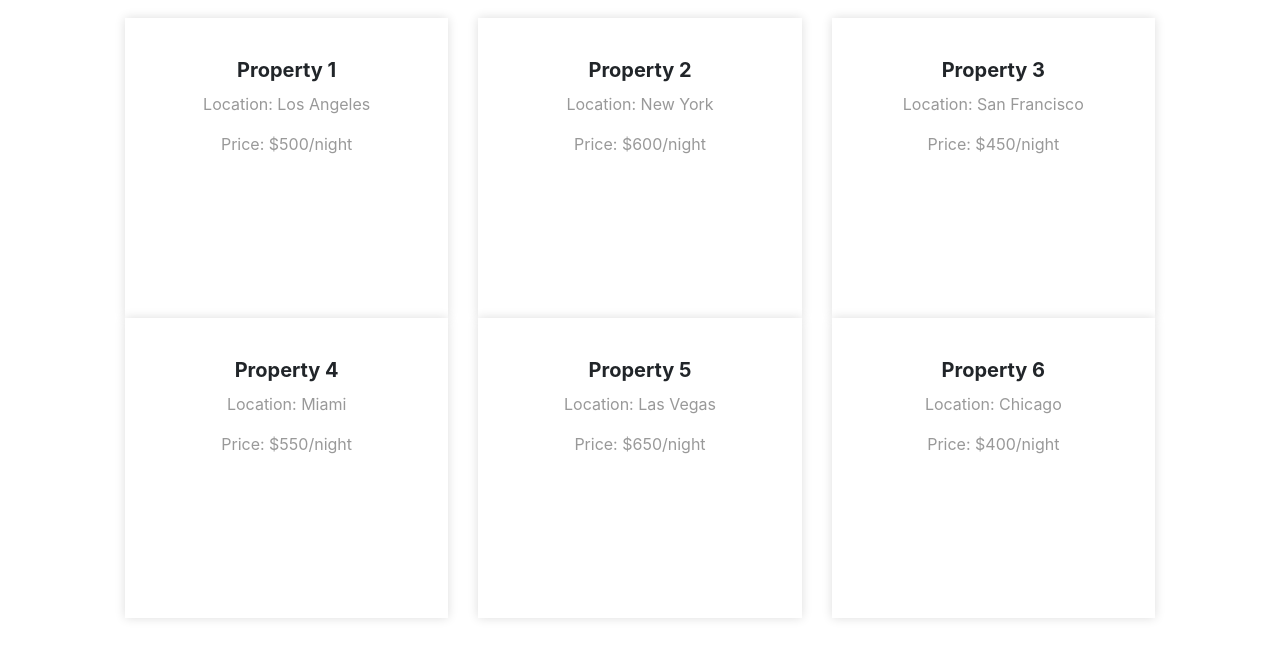
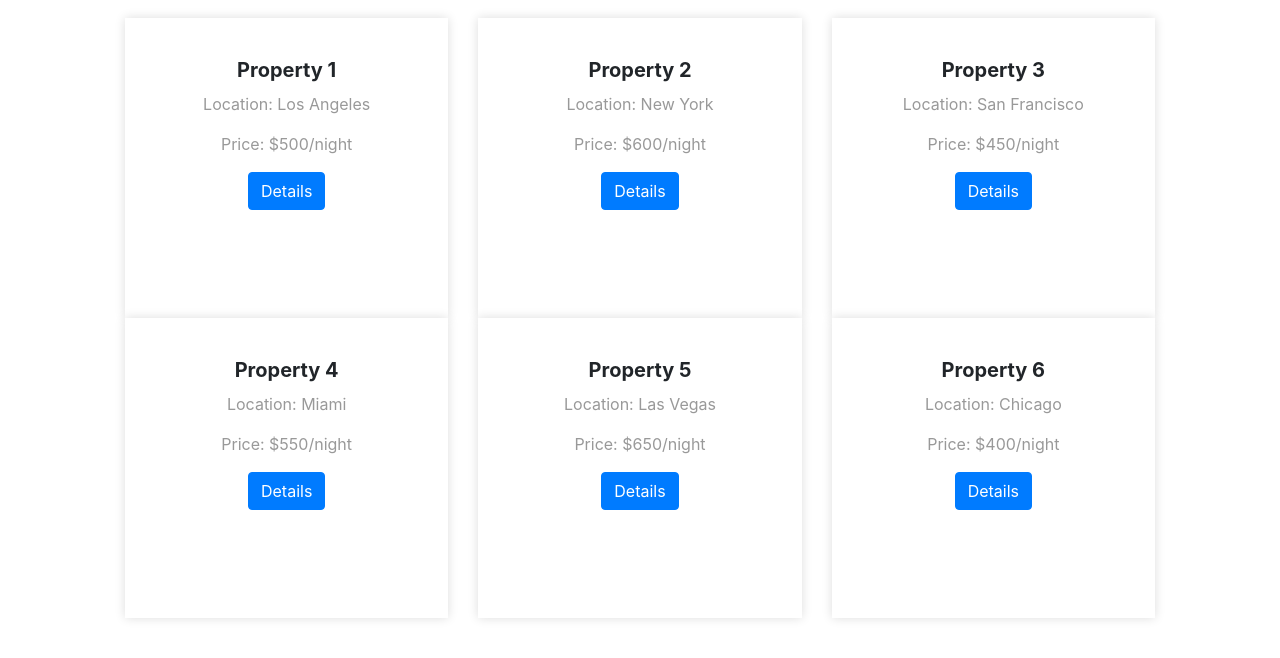
Before and after one commit to sandsieve/CSC309-Project-Playground, a plain HTML site: page properties.html in a window 1280 px wide. Shown: the part 168-826 px from the top of the page. Drawn offline with nearby package versions, Linux system fonts and the light colour scheme.

Commit message:
Add Details button to property listings

```diff
--- a/properties.html
+++ b/properties.html
@@ -69,32 +69,39 @@
           <h5>Property 1</h5>
           <p>Location: Los Angeles</p>
           <p>Price: $500/night</p>
+          <button class="btn btn-primary">Details</button>
         </div>
         <div class="property-card">
           <h5>Property 2</h5>
           <p>Location: New York</p>
           <p>Price: $600/night</p>
+          <button class="btn btn-primary">Details</button>
         </div>
         <div class="property-card">
           <h5>Property 3</h5>
           <p>Location: San Francisco</p>
           <p>Price: $450/night</p>
+          <button class="btn btn-primary">Details</button>
         </div>
         <div class="property-card">
           <h5>Property 4</h5>
           <p>Location: Miami</p>
           <p>Price: $550/night</p>
+          <button class="btn btn-primary">Details</button>
         </div>
         <div class="property-card">
           <h5>Property 5</h5>
           <p>Location: Las Vegas</p>
           <p>Price: $650/night</p>
+          <button class="btn btn-primary">Details</button>
         </div>
         <div class="property-card">
           <h5>Property 6</h5>
           <p>Location: Chicago</p>
           <p>Price: $400/night</p>
+          <button class="btn btn-primary">Details</button>
         </div>
+
       </div>
     </div>
   </body>
```
